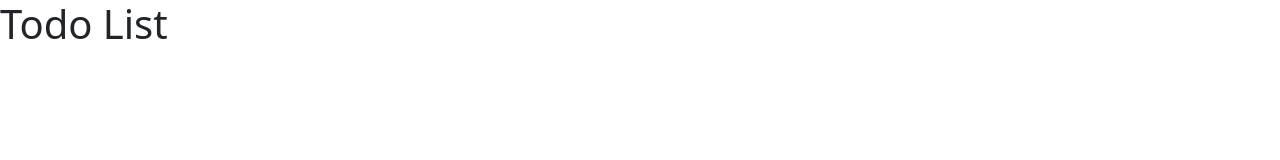
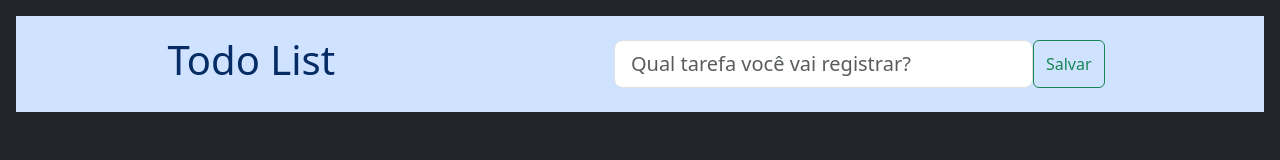
Before and after one commit to elielsondev/todo-list-javascript, a website built with Vite: page index.html in a window 1280 px wide. Built offline with nearby package versions, Linux system fonts and the light colour scheme.

Commit message:
feat - implementation of header with title, form with input and button and style implementation with bootstrap

```diff
--- a/index.html
+++ b/index.html
@@ -8,8 +8,14 @@
     <link rel="stylesheet" href="./src/style.css">
     <title>Todo List</title>
 </head>
-<body>
-    <h1>Todo List</h1>
+<body class="p-3 mb-2 bg-dark text-white">
+    <header class="d-flex p-2 justify-content-around align-items-center p-3 mb-2 bg-primary-subtle text-primary-emphasis">
+      <h1 class="fw-lighter">Todo List</h1>
+      <form action="" class="d-flex p-2 col-sm-5 ">
+        <input type="text" id="input-todo" class="form-control form-control-lg" placeholder="Qual tarefa você vai registrar?">
+        <input type="button" value="Salvar" class="btn btn-outline-success">
+      </form>
+    </header>
     <script src="https://cdn.jsdelivr.net/npm/bootstrap@5.3.3/dist/js/bootstrap.bundle.min.js" integrity="sha384-YvpcrYf0tY3lHB60NNkmXc5s9fDVZLESaAA55NDzOxhy9GkcIdslK1eN7N6jIeHz" crossorigin="anonymous"></script>
     <script type="module" src="./src/script.js"></script>
 </body>
```
